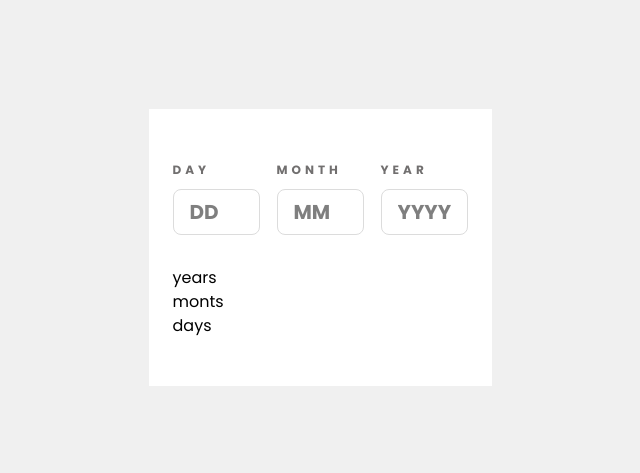
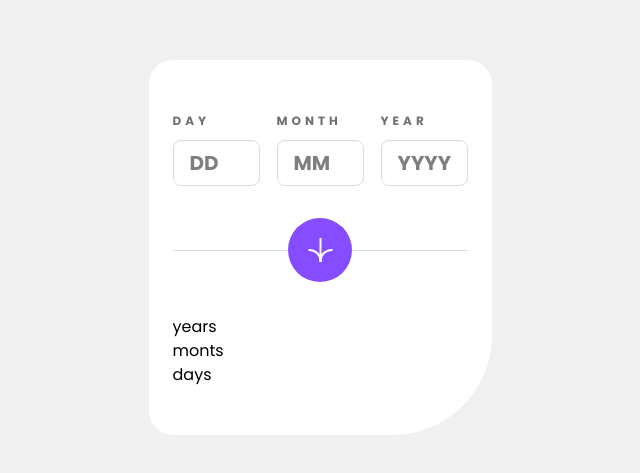
Before and after one commit to KarolinaMas/age-calculator-app, a React (Vite) app: page / in a window 1280 px wide. Shown: the part 153-626 px from the top of the page, without its empty margins (320-960 px from the left). Built offline with nearby package versions, Linux system fonts and the light colour scheme.

Commit message:
style main div and button

```diff
--- a/src/App.tsx
+++ b/src/App.tsx
@@ -33,8 +33,8 @@ const App = () => {
   }, [birthDate]);
 
   return (
-    <div className="bg-white max-w-[343px] mx-auto px-6 py-12">
-      <form>
+    <div className="bg-white max-w-[343px] mx-auto px-6 py-12 rounded-3xl rounded-br-[100px]">
+      <form className="relative border-b border-b-gray-200 pb-16 mb-16">
         <div className="flex flex-wrap justify-between">
           <InfoInput
             id={"day"}
@@ -55,7 +55,7 @@ const App = () => {
             handleChange={handleInputChange}
           />
         </div>
-        <button>
+        <button className="absolute mt-8 left-[50%] translate-x-[-50%] bg-purple-500 w-16 h-16 flex items-center justify-center rounded-full">
           <img src={arrowIcon} />
         </button>
       </form>
--- a/src/components/InfoInput.tsx
+++ b/src/components/InfoInput.tsx
@@ -29,7 +29,8 @@ const InfoInput = ({ id, label, value, handleChange }: InfoInputProps) => {
         id={id}
         value={value}
         placeholder={placeholderText}
-        className="w-[100%] border border-[#DCDCDC] rounded-lg text-xl font-bold  mt-2  px-4 py-2 outline-none cursor-pointer"
+        className="w-[100%] border border-gray-200 rounded-lg text-xl font-bold  mt-2  px-4 py-2 outline-none cursor-pointer"
+        maxLength={id === "year" ? 4 : 2}
         onChange={(e) => handleChange(id, e)}
       />
     </div>
--- a/src/index.css
+++ b/src/index.css
@@ -1,6 +1,11 @@
 @import url("https://fonts.googleapis.com/css2?family=Poppins:ital,wght@0,100;0,200;0,300;0,400;0,500;0,600;0,700;0,800;0,900;1,100;1,200;1,300;1,400;1,500;1,600;1,700;1,800;1,900&display=swap");
 
 @import "tailwindcss";
+
+@theme {
+  --color-purple-500: #854dff;
+  --color-gray-200: #dcdcdc;
+}
 
 body {
   background-color: #f0f0f0;
```
